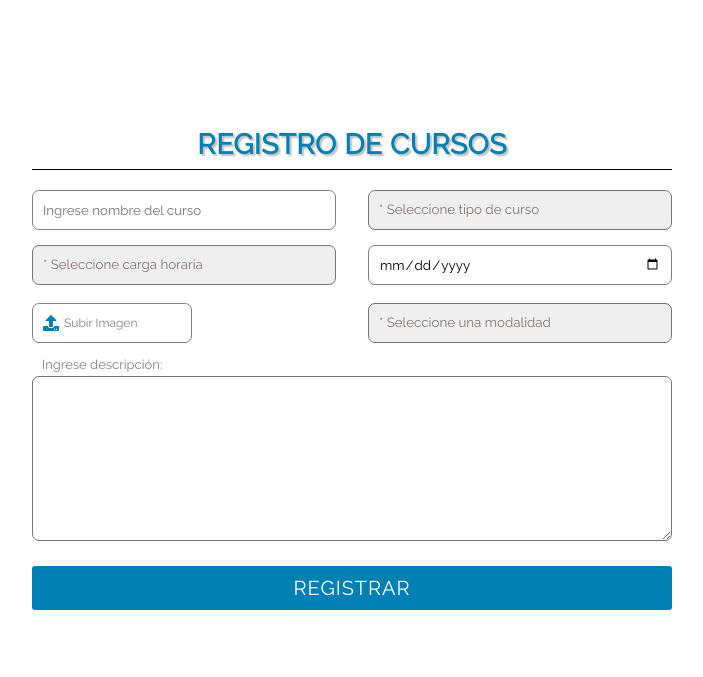
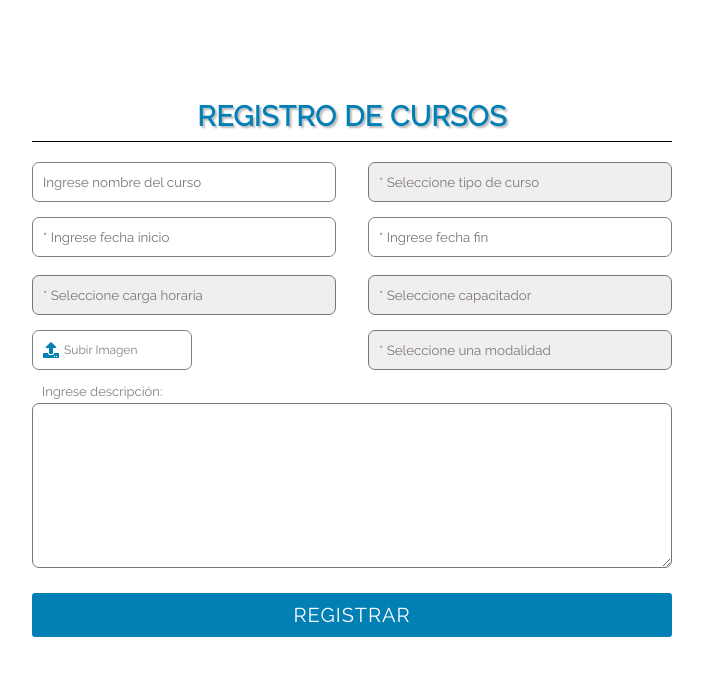
Before and after one commit to yanzonpablo/proyectoFinalIsei2023, a PHP site: page /FormularioCurso.php in a window 1280 px wide. Shown: the part 48-725 px from the top of the page, without its empty margins (288-991 px from the left). Run offline with PHP 8.4, Linux system fonts and the light colour scheme; data comes from the database, SQL or seed files in the repository.

Commit message:
inicio form cursos y arreglo index textos varios

```diff
--- a/formularioCurso.php
+++ b/formularioCurso.php
@@ -1,11 +1,12 @@
 <?php
+
 require_once ('varErrorCursos.php');
 require_once ('bd/conexion.php');
 
 if (isset($_POST['aceptar'])) {
+
   try {
       $nombre = $_POST['nombre'];
-      $nivel_curso = $_POST['nivel_curso'];
       $descripcion = $_POST['descripcion'];
 
       // ---------------logo-----------------
@@ -36,11 +37,13 @@ if (isset($_POST['aceptar'])) {
       // ---------------fin logo-----------------
 
       $carga_horaria = $_POST['carga_horaria'];
-      // $fecha_inicio = $_POST['fecha_inicio'];
-      // $fecha_fin = $_POST['fecha_fin'];
+      $fecha_inicio = $_POST['fecha_inicio'];
+      $fecha_fin = $_POST['fecha_fin'];
+      $nivel_curso = $_POST['nivel_curso'];
       $modalidad = $_POST['modalidad'];
+      $capacitador = $_POST['capacitador'];
 
-      $consulta = $pdo->query('INSERT INTO cursos (nombre, nivel_curso, descripcion, carga_horaria, logo_curso, fecha_inicio, fecha_fin, modalidad) VALUES (:nombre, :nivel_curso, :descripcion, :carga_horaria, :logo_curso, :fecha_inicio, :fecha_fin, :modalidad)');
+      $query = $pdo->query('INSERT INTO cursos (nombre, nivel_curso, descripcion, carga_horaria, logo_curso, :fecha_inicio, :fecha_fin, modalidad, capacitador) VALUES (:nombre, :nivel_curso, :descripcion, :carga_horaria, :logo_curso, :fecha_inicio, :fecha_fin, :modalidad, :capacitador)');
 
       $query->bindParam(':nombre', $nombre);
       $query->bindParam(':nivel_curso', $nivel_curso);
@@ -50,6 +53,7 @@ if (isset($_POST['aceptar'])) {
       $query->bindParam(':fecha_inicio', $fecha_inicio);
       $query->bindParam(':fecha_fin', $fecha_fin);
       $query->bindParam(':modalidad', $modalidad);
+      $query->bindParam(':capacitador', $capacitador);
 
 
       $query->execute();
@@ -64,6 +68,11 @@ if (isset($_POST['aceptar'])) {
   <?php
   $consulta = $pdo -> prepare("SELECT * FROM modalidades ORDER BY modalidad ASC");
   $consulta -> execute();
+  ?>
+
+  <?php
+  $instructor = $pdo -> prepare("SELECT * FROM capacitadores ORDER BY nombre DESC");
+  $instructor -> execute();
   ?>
 
   <?php
@@ -121,6 +130,18 @@ if (isset($_POST['aceptar'])) {
               <?= $nivel_cursoError?>
             </div>
 
+
+            <div class="user-input-box">
+              <input type="date" id="fechaInicio" name="fecha_inicio" value="" placeholder="* Ingrese fecha inicio" />
+              <span for="fecha_inicio" class="error"></span>
+              <?=$fecha_inicioError?>
+            </div>
+
+            <div class="user-input-box">
+            <input type="date" name="fecha_fin" id="fechaFin" placeholder="* Ingrese fecha fin">
+              <span for="fecha_fin" class="error"></span>
+              <?=$fecha_finError?>
+            </div>
             <div class="user-input-box">
               <select name="carga_horaria" id="carga_horaria" class="style-select">
                 <option value="0" selected disabled>* Seleccione carga horaria</option>
@@ -133,10 +154,15 @@ if (isset($_POST['aceptar'])) {
             <?= $carga_horariaError?>
           </div>
 
-        <div class="user-input-box">
-          <input type="date" id="fecha_inicio" name="fecha" value="" placeholder="Ingrese fecha inicio" />
-          <span for="fecha_inicio" class="error"></span>
-          <?=$fecha_inicioError?></div>
+
+          <div class="user-input-box">
+          <select name="capacitador" id="capacitador" class="style-select">
+            <option value="0" selected disabled>* Seleccione capacitador</option>
+            <?php while($capacitador = $instructor->fetch(PDO::FETCH_ASSOC)) { ?>
+            <option value="<?= $capacitador['nombre'] ?>" name="capacitador" ><?=  $capacitador['nombre'] ?></option>
+            <?php } ?>
+          </select><?= $capacitadorError?>
+        </div>
 
           <label for="logo_curso" class="textoLogo"><i class="fa fa-upload fa-lg" aria-hidden="true" style="color: #027fb5; margin-right: 5px;"></i>Subir Imagen
           <div class="user-input-boxFile">
@@ -145,12 +171,14 @@ if (isset($_POST['aceptar'])) {
 
           <div class="user-input-box">
             <select name="modalidad" id="modalidad" class="style-select">
+              <option value="0" selected disabled>* Seleccione una modalidad</option>
               <?php while($modalidad = $consulta->fetch(PDO::FETCH_ASSOC)) { ?>
-              <option value="0" selected disabled>* Seleccione una modalidad</option>
-                <option value="<?= $modalidad['modalidad'] ?>" name="modalidad" ><?=  $modalidad['modalidad'] ?></option>
-                <?php } ?>
-              </select><?= $modalidadError?></div>
+              <option value="<?= $modalidad['modalidad'] ?>" name="modalidad" ><?=  $modalidad['modalidad'] ?></option>
+              <?php } ?>
+            </select><?= $modalidadError?>
+          </div>
             </div>
+
             </div>
           <div class="user-input-box2">
             <label for="descripcion">Ingrese descripción:</label>
@@ -167,5 +195,43 @@ if (isset($_POST['aceptar'])) {
   </div>
 </section>
 </body>
+<script>
+window.addEventListener('load',function(){
+
+document.getElementById('fechaInicio').type= 'text';
+
+document.getElementById('fechaInicio').addEventListener('blur',function(){
+
+document.getElementById('fechaInicio').type= 'text';
+
+});
+
+document.getElementById('fechaInicio').addEventListener('focus',function(){
+
+document.getElementById('fechaInicio').type= 'date';
+
+});
+
+});
+</script>
+<script>
+window.addEventListener('load',function(){
+
+document.getElementById('fechaFin').type= 'text';
+
+document.getElementById('fechaFin').addEventListener('blur',function(){
+
+document.getElementById('fechaFin').type= 'text';
+
+});
+
+document.getElementById('fechaFin').addEventListener('focus',function(){
+
+document.getElementById('fechaFin').type= 'date';
+
+});
+
+});
+</script>
 
 </html>
--- a/varErrorCursos.php
+++ b/varErrorCursos.php
@@ -10,7 +10,7 @@ $fecha_finError = '';
 $modalidadError = '';
 $nivel_cursoError = '';
 $carga_horariaError = '';
-
+$capacitadorError = '';
 
 //-----------Al inicio es $error = false ------no hay error
 $error = false;
```
Also changed, not shown: capacitadores.php (+4 -5 lines), index.php (+4 -3 lines).
